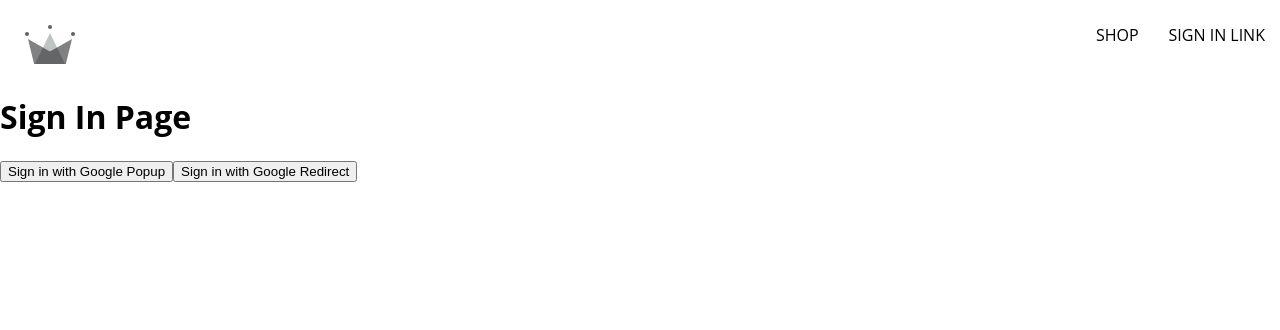
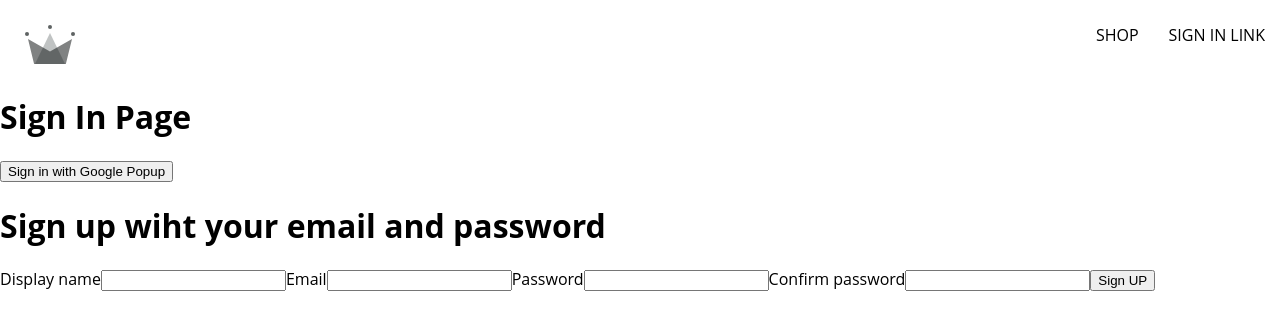
Before and after one commit to JamieDawson/Crown-Clothing, a React (Create React App) app: page /sign-in in a window 1280 px wide. Shown: the top 330 px of the page. Built offline with nearby package versions, Linux system fonts and the light colour scheme; no server answers; a web font is replaced by a local one.

Commit message:
started with Sign UP Form pt1

```diff
--- /dev/null
+++ b/src/components/sign-up-form/sign-up-form.component.jsx
@@ -0,0 +1,63 @@
+import { useState } from "react";
+
+const defaultFormFields = {
+  displayName: "",
+  email: "",
+  password: "",
+  confirmPassword: "",
+};
+
+const SignUpForm = () => {
+  const [formFields, setFormFields] = useState(defaultFormFields);
+  const { displayName, email, password, confirmPassword } = formFields;
+
+  console.log(formFields);
+
+  const handleChange = (event) => {
+    const { name, value } = event.target;
+    setFormFields({ ...formFields, [name]: value });
+  };
+
+  return (
+    <div>
+      <h1>Sign up wiht your email and password</h1>
+      <form onSubmit={() => {}}>
+        <label>Display name</label>
+        <input
+          type="text"
+          required
+          onChange={handleChange}
+          name="displayName"
+          value={displayName}
+        />
+        <label>Email</label>
+        <input
+          type="email"
+          required
+          onChange={handleChange}
+          name="email"
+          value={email}
+        />
+        <label>Password</label>
+        <input
+          type="password"
+          required
+          onChange={handleChange}
+          name="password"
+          value={password}
+        />
+        <label>Confirm password</label>
+        <input
+          type="password"
+          required
+          onChange={handleChange}
+          name="confirmPassword"
+          value={confirmPassword}
+        />
+        <button type="submit">Sign UP</button>
+      </form>
+    </div>
+  );
+};
+
+export default SignUpForm;
--- a/src/routes/sign-in/sign-in.component.jsx
+++ b/src/routes/sign-in/sign-in.component.jsx
@@ -1,25 +1,11 @@
-import { useEffect } from "react";
-import { getRedirectResult } from "firebase/auth";
-
 import {
-  auth,
   signInWithGooglePopup,
-  signInWithGoogleRedirect,
   createUserDocumentFromAuth,
 } from "../../utils/firebase/firebase.utils";
 
+import SignUpForm from "../../components/sign-up-form/sign-up-form.component";
+
 const SignIn = () => {
-  useEffect(() => {
-    async function getResponse() {
-      const response = await getRedirectResult(auth);
-      if (response) {
-        const userDocRef = await createUserDocumentFromAuth(response.user);
-        console.log(response);
-      }
-    }
-    getResponse();
-  }, []);
-
   const logGoogleUser = async () => {
     const { user } = await signInWithGooglePopup(); //use info pulled from
     const userDocRef = await createUserDocumentFromAuth(user);
@@ -29,9 +15,7 @@
     <div>
       <h1>Sign In Page</h1>
       <button onClick={logGoogleUser}>Sign in with Google Popup</button>
-      <button onClick={signInWithGoogleRedirect}>
-        Sign in with Google Redirect
-      </button>
+      <SignUpForm />
     </div>
   );
 };
```
